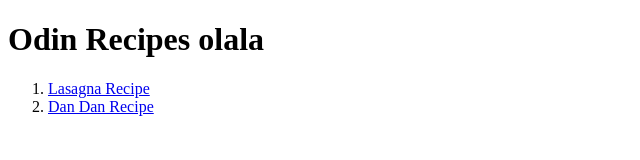
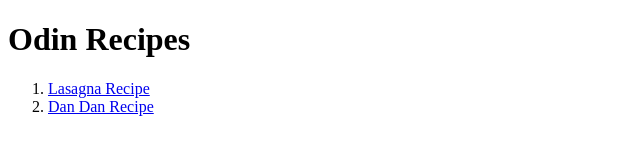
Before and after one commit to lechiben/odin-recipes, a plain HTML site: page index.html in a window 1280 px wide. Shown: the whole page, without its empty margins (0-640 px from the left). Drawn offline with Linux system fonts and the light colour scheme.

Commit message:
test again

```diff
--- a/index.html
+++ b/index.html
@@ -6,7 +6,7 @@
     <title>Odin Recipes</title>
   </head>
   <body>
-    <h1>Odin Recipes olala</h1>
+    <h1>Odin Recipes</h1>
     <ol>
       <li>
         <a href="recipes/lasagna.html" rel="noopener noreferrer">
```
